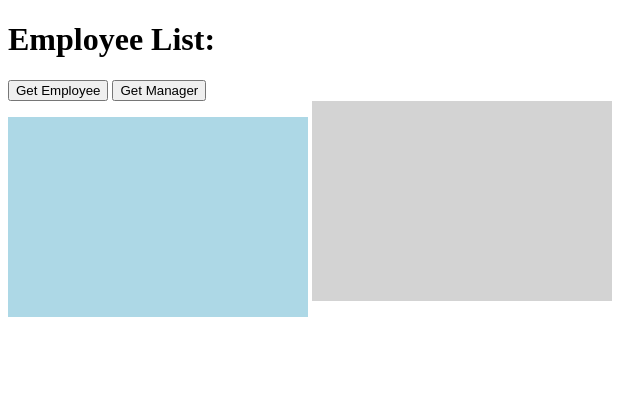
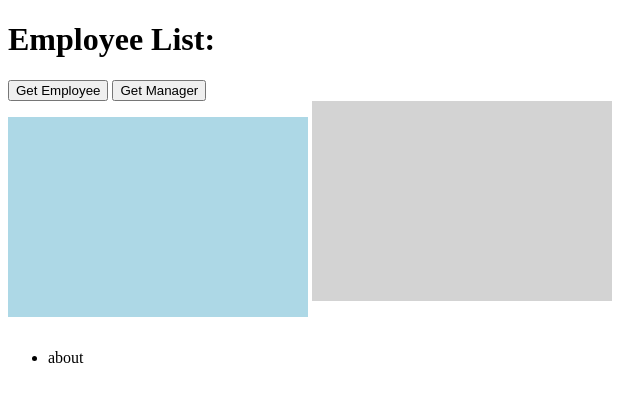
Before and after one commit to namelessfintech/baseFSSetup, a website: page frontend/index.html in a window 1280 px wide. Shown: the full height of the page, 0-640 px from the left. Drawn offline with Linux system fonts and the light colour scheme.

Commit message:
Added markdown

```diff
--- a/frontend/index.html
+++ b/frontend/index.html
@@ -15,6 +15,9 @@
         </div>
     </body>
     <footer>
+        <ul>
+            <li>about</li>
+        </ul>
 
     </footer>
 </html>
```
Also changed, not shown: README.md (added).
